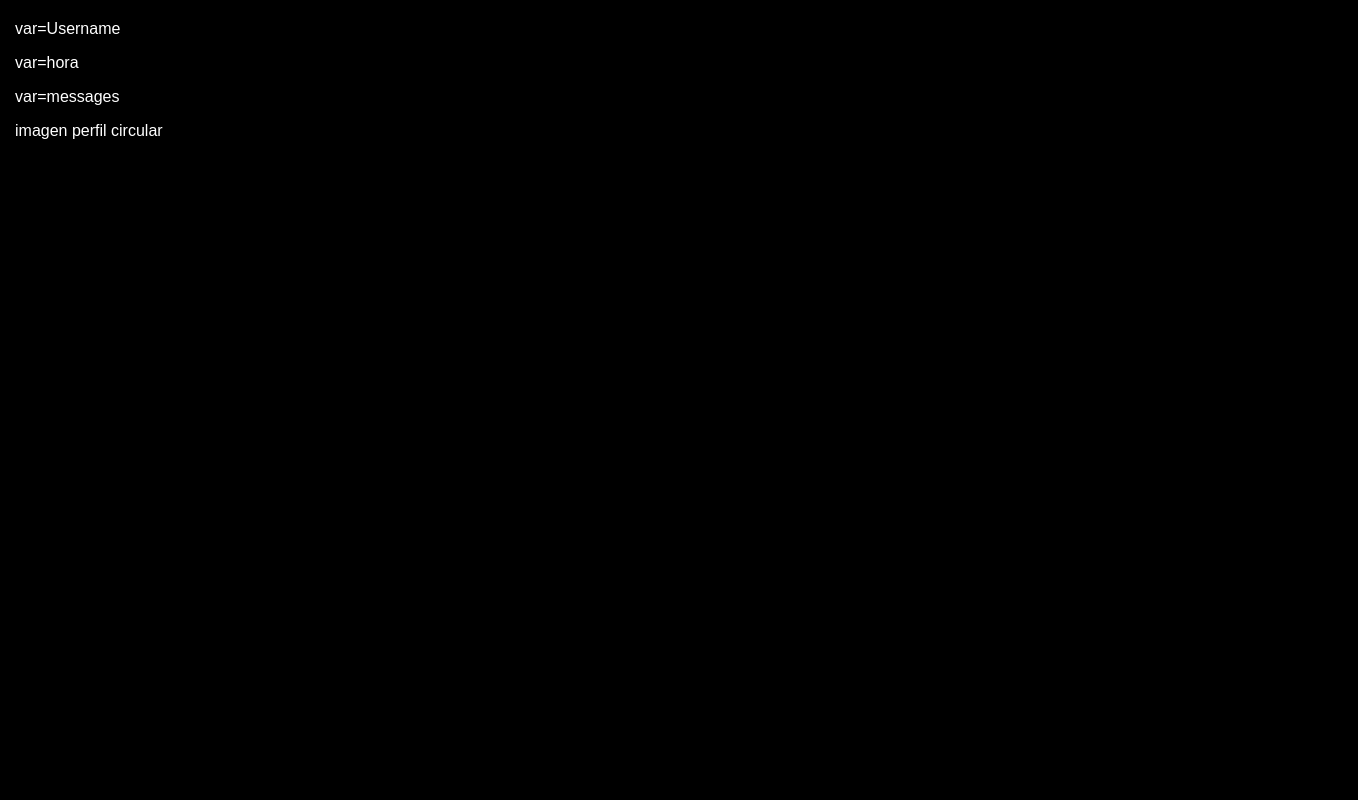
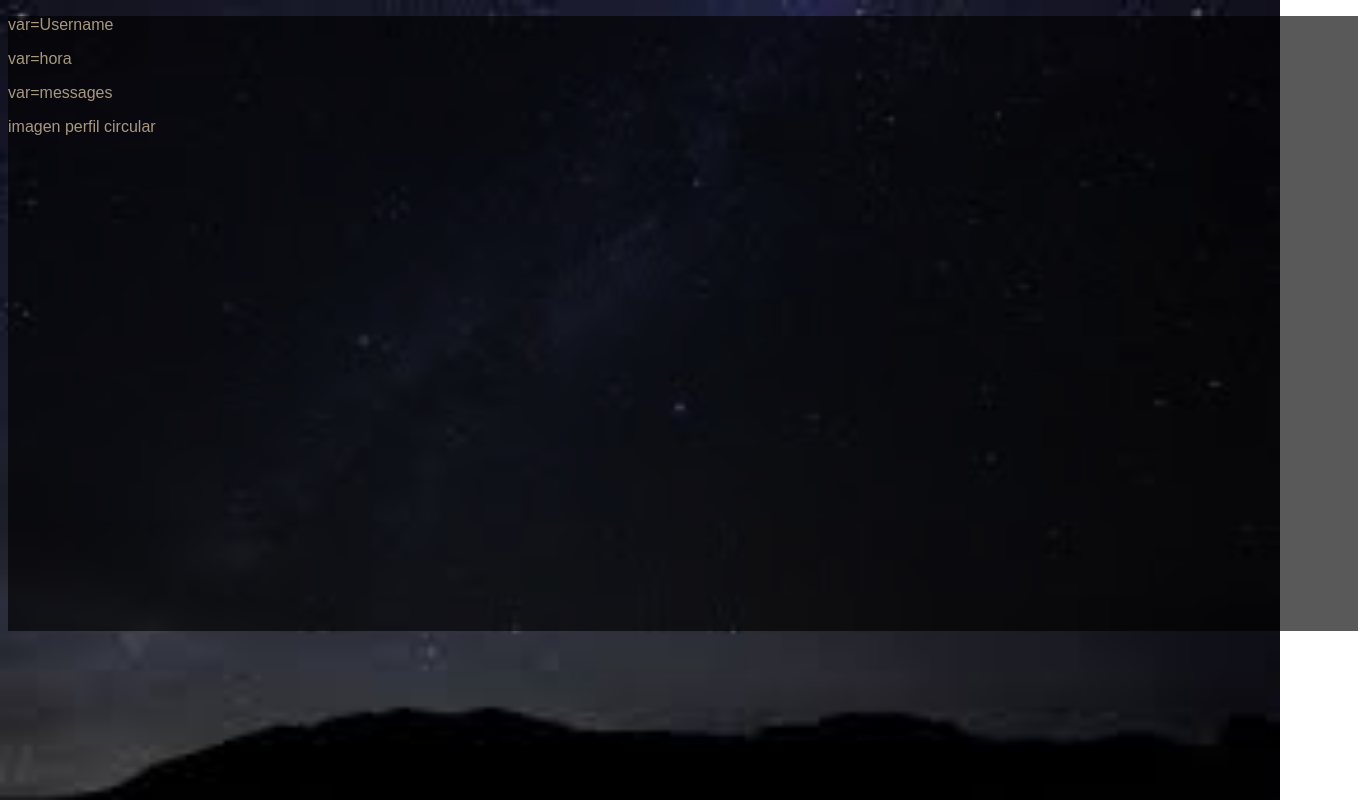
Before and after one commit to Llo0zy/Forum, a plain HTML site: page web/main.html in a window 1280 px wide. Shown: the whole page, 1358 px wide, since content can reach past the window. Drawn offline with Linux system fonts and the light colour scheme.

Commit message:
Nada en especial
Intento recordar todo

```diff
--- a/web/Styles/main.css
+++ b/web/Styles/main.css
@@ -1,12 +1,18 @@
 /* Todo esto es algo temporal para que no me de tock al verlo */
 html {
-    background-color: black;
+    background-image: url('background-body.jpg');
+    background-repeat: no-repeat;
+    background-attachment: fixed;
+    background-size: cover;
     font-family: Arial, Helvetica, sans-serif;
 }
 body {
-    color: white;
-    margin-left: 15px;
-    margin-top: 20px;
+    background-color: black;
+    -moz-opacity:.65;opacity:.65;
+    background-size: cover;
+    color: wheat;
+    width: 1350px;
+    height: 615px;
 }
 
 #loggin-container{
```
Also changed, not shown: web/Styles/background-body.jpg (added).
